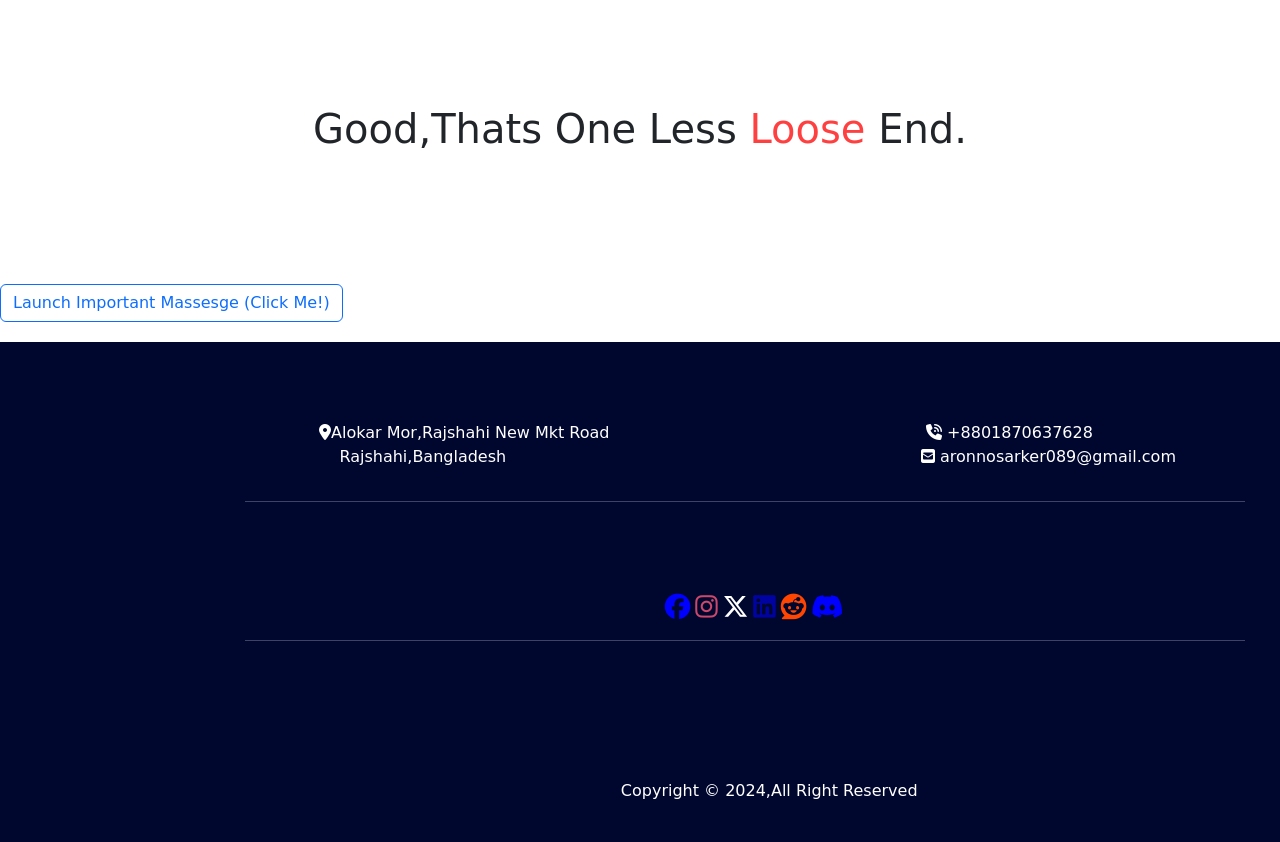
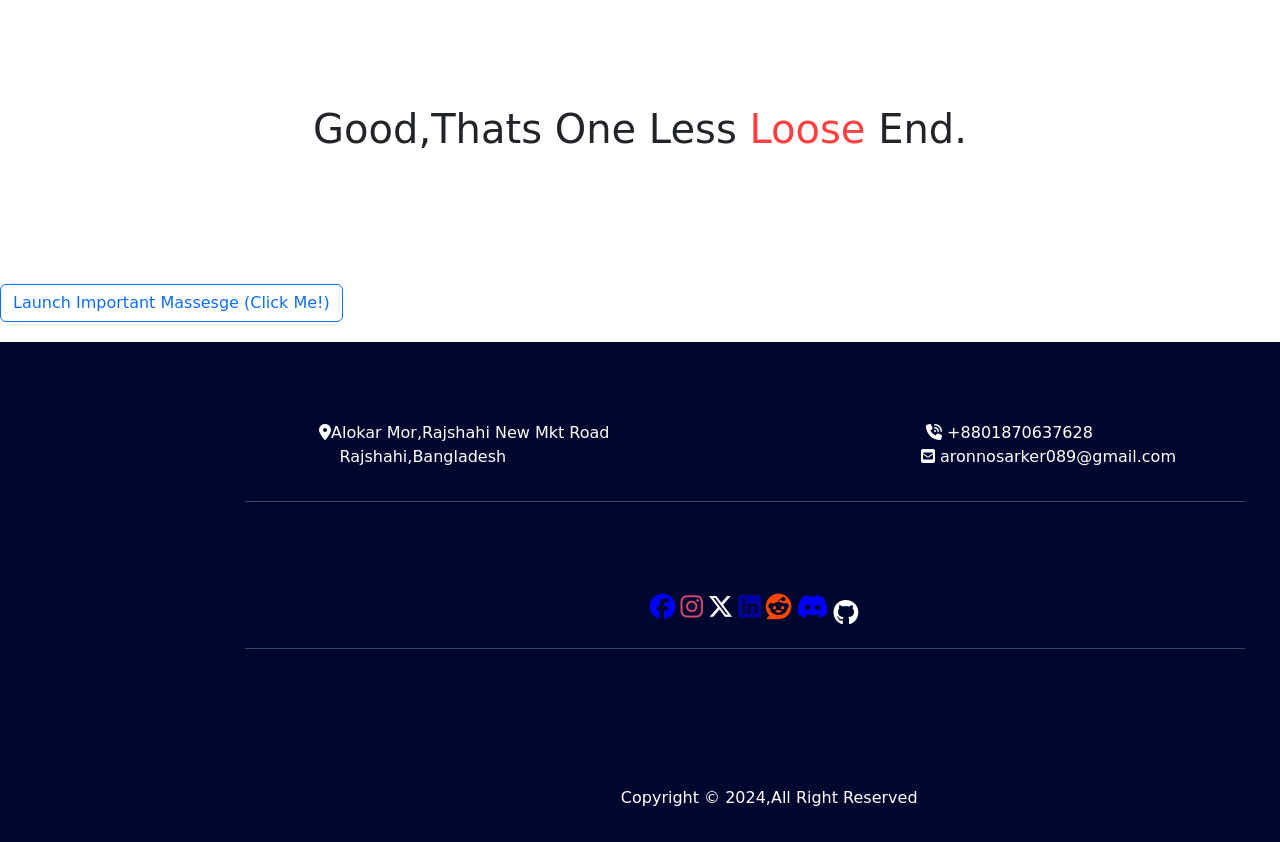
Before and after one commit to imaronno/portfolio, a plain HTML site: page index.html in a window 1280 px wide. Shown: the part 7037-7879 px from the top of the page. Drawn offline with nearby package versions, Linux system fonts and the light colour scheme.

Commit message:
"Added GitHub link to social media section and defined its styles in style.css"

```diff
--- a/index.html
+++ b/index.html
@@ -552,6 +552,7 @@ s
                             class="fa-brands fa-linkedin"></i></a></span>
                             <span><a href="https://www.reddit.com/user/aronnosarker089/" target="_blank"><i class="fa-brands fa-reddit" id="reddit"></i></a></span>
                             <span><a href="discord.com/channels/@aronnosarker_" target="_blank"><i id="discord" class="fa-brands fa-discord"></i></a></span>
+                            <span><a id="github" href="https://github.com/imaronno" target="_blank"><i class="fa-brands fa-github"></i></a></span>
             </div>
 
             <hr class="hr-0-1" style="margin-left: 250px;">
--- a/style.css
+++ b/style.css
@@ -694,5 +694,9 @@ textarea {
     color: blue;
     font-size: 160%;
 }
+#github{
+    color: white;
+    font-size: 160%;
+}
 
 @media only screen and (min-width:688px) and (max-width:992px) {}
```
